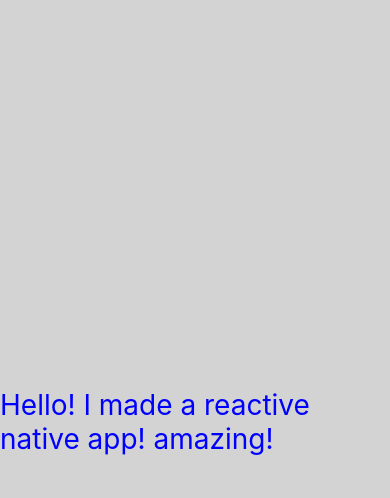
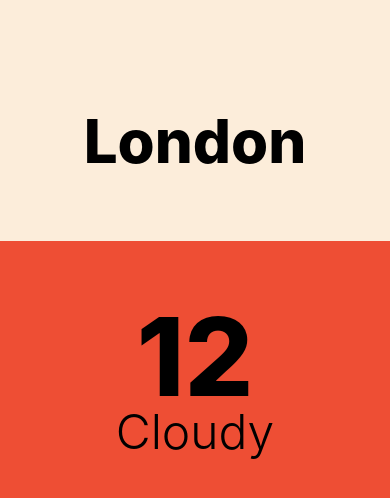
Before and after one commit to imss0/weather-react-native, a React Native app: screen / in a window 390 px wide. Shown: the top 498 px of the page. Built offline with nearby package versions, Linux system fonts and the light colour scheme.

Commit message:
initial layout

```diff
--- a/App.tsx
+++ b/App.tsx
@@ -1,13 +1,17 @@
-import { StatusBar } from "expo-status-bar";
-import { StyleSheet, Text, View } from "react-native";
+import { View, Text, StyleSheet } from "react-native";
 
 export default function App() {
   return (
     <View style={styles.container}>
-      <Text style={styles.text}>
-        Hello! I made a reactive native app! amazing!
-      </Text>
-      <StatusBar style="light" />
+      <View style={styles.city}>
+        <Text style={styles.cityName}>London</Text>
+      </View>
+      <View style={styles.weather}>
+        <View style={styles.day}>
+          <Text style={styles.temperature}>12</Text>
+          <Text style={styles.description}>Cloudy</Text>
+        </View>
+      </View>
     </View>
   );
 }
@@ -15,12 +19,34 @@ export default function App() {
 const styles = StyleSheet.create({
   container: {
     flex: 1,
-    backgroundColor: "lightgray",
+  },
+  city: {
+    flex: 1.2,
+    backgroundColor: "#FCEDDA",
+    justifyContent: "center",
     alignItems: "center",
-    justifyContent: "center",
   },
-  text: {
-    fontSize: 28,
-    color: "blue",
+  cityName: {
+    fontSize: 60,
+    fontWeight: "800",
+    marginTop: 40,
+  },
+  weather: {
+    flex: 3,
+    backgroundColor: "#EE4E34",
+  },
+  day: {
+    flex: 1,
+    marginTop: 50,
+    alignItems: "center",
+  },
+  temperature: {
+    fontSize: 108,
+    fontWeight: "800",
+    marginBottom: -20,
+  },
+  description: {
+    fontSize: 48,
+    fontWeight: "300",
   },
 });
```
